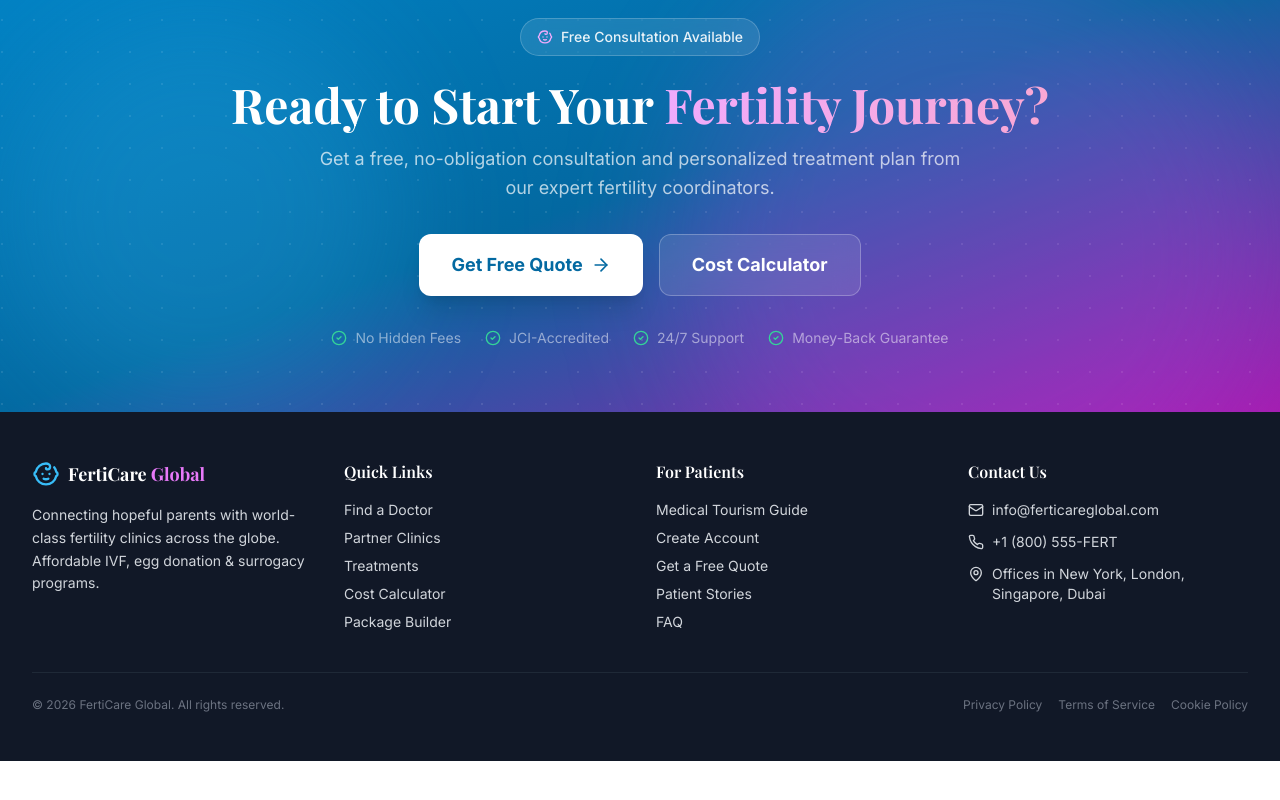
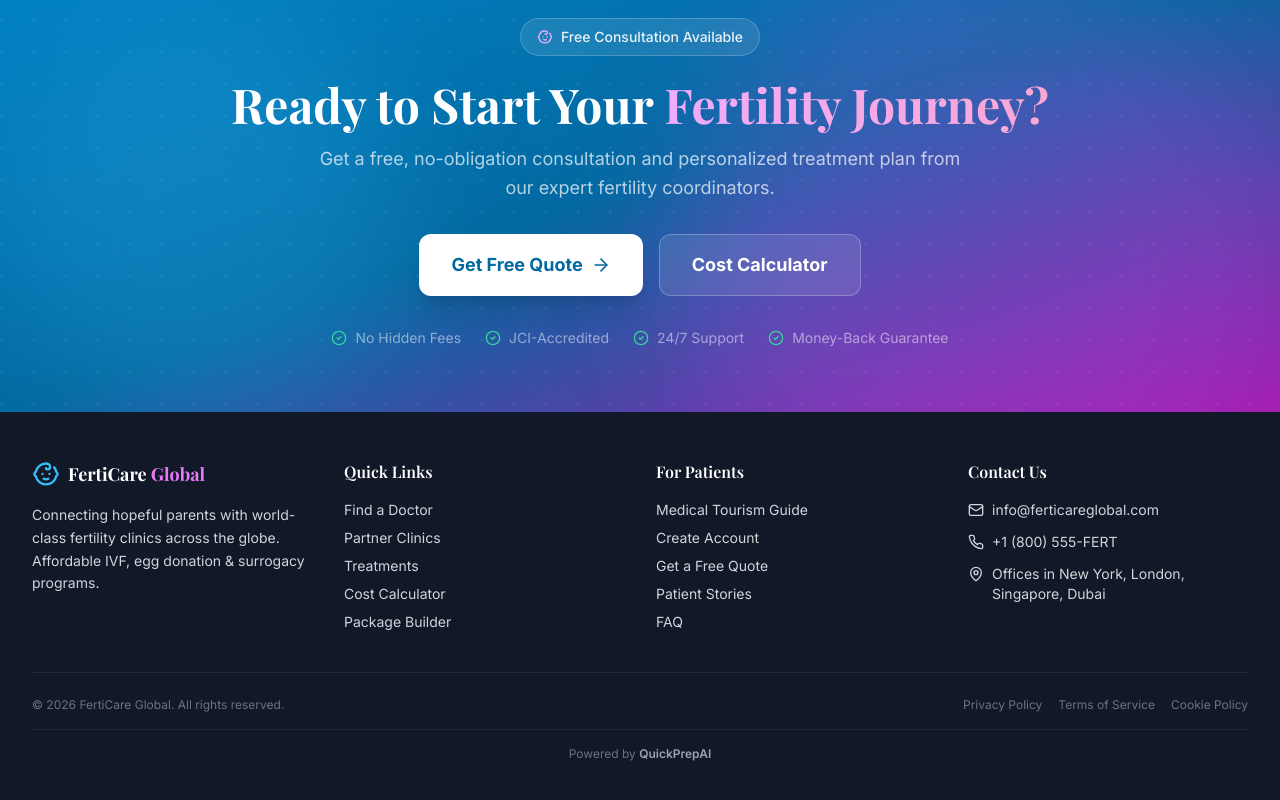
Before and after one commit to ashishsrivastava14/IVF_Medical_Tourism, a React (Vite) app: page / in a window 1280 px wide. Shown: the part 5419-6219 px from the top of the page. Before the commit the page ends 6180 px from the top, so only its background shows below. Built offline with nearby package versions, Linux system fonts and the light colour scheme; a web font is replaced by a local one.

Commit message:
Add footer credit for QuickPrepAI to enhance brand visibility

```diff
--- a/src/components/Footer.jsx
+++ b/src/components/Footer.jsx
@@ -58,6 +58,9 @@ export default function Footer() {
             <a href="#" className="hover:text-white transition">Cookie Policy</a>
           </div>
         </div>
+        <div className="border-t border-gray-800 mt-4 pt-4 text-center text-xs text-gray-500">
+          Powered by <span className="text-gray-400 font-semibold">QuickPrepAI</span>
+        </div>
       </div>
     </footer>
   );
```
